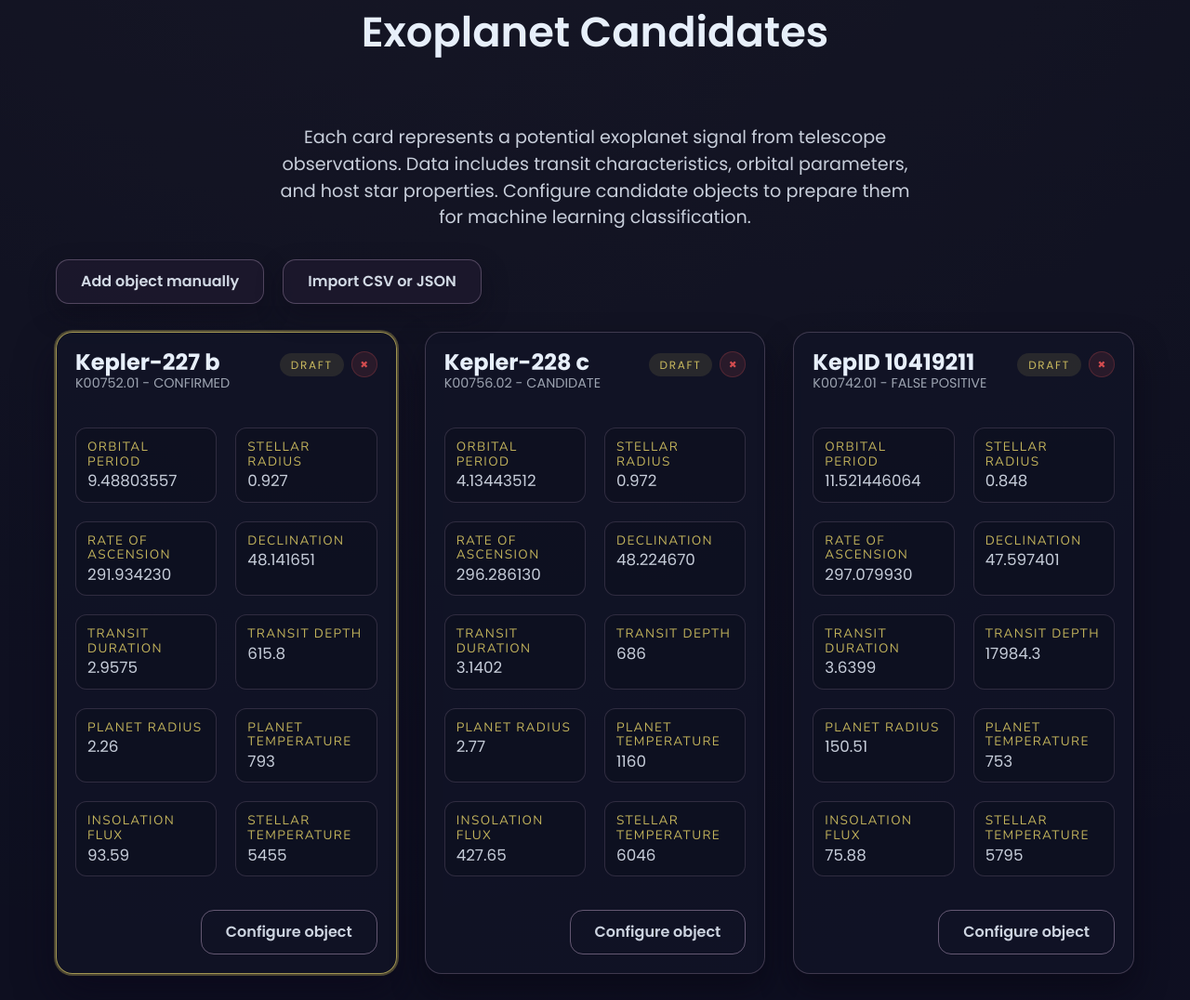
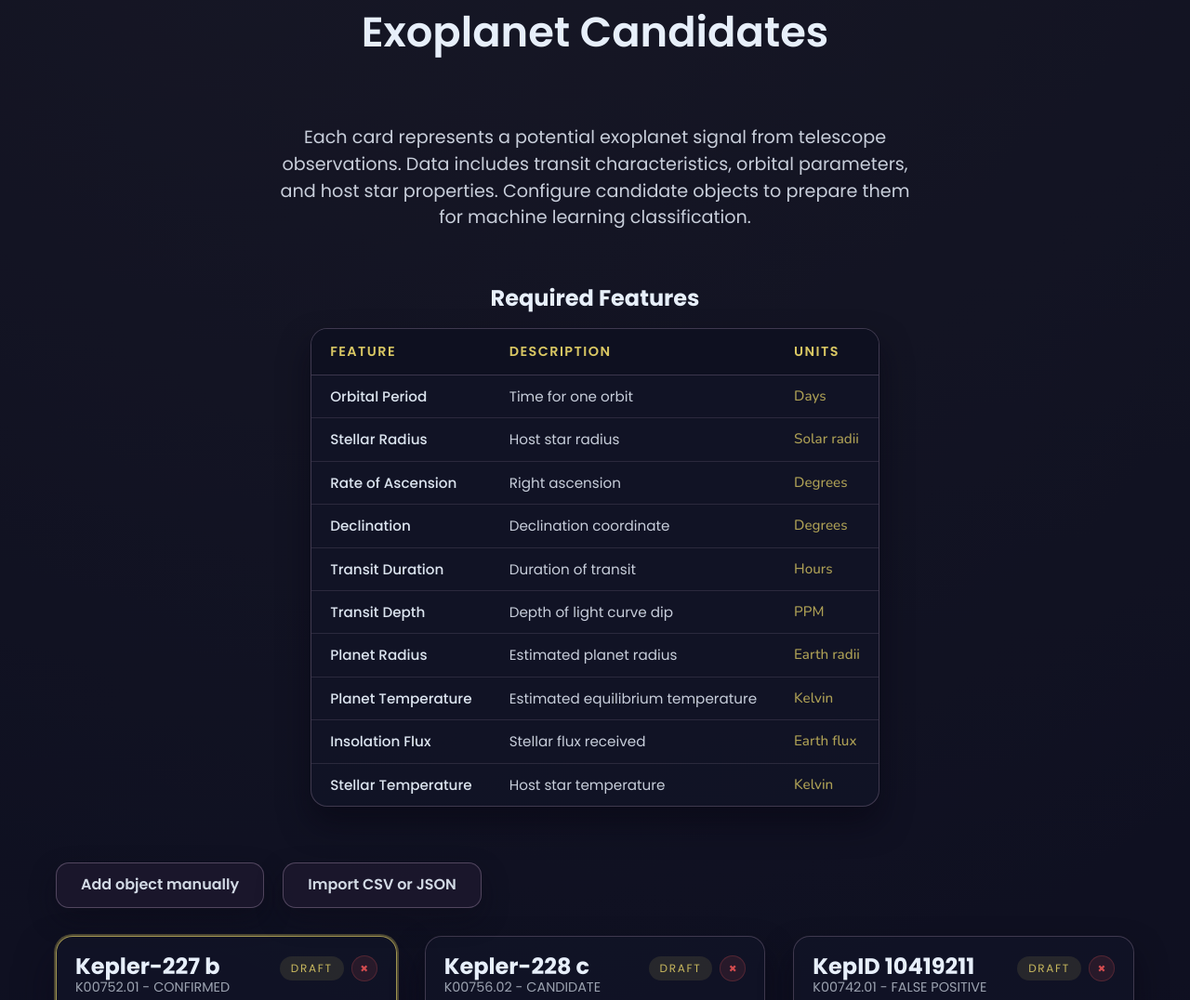
Before and after one commit to noahfavreau/nasa-space-apps-2025, a plain HTML site: page public/prediction.html in a window 1280 px wide. Shown: the part 963-2039 px from the top of the page at 93% size. Drawn offline with nearby package versions, Linux system fonts and the light colour scheme; no server answers.

Commit message:
Add required features table to prediction page with styling

```diff
--- a/public/css/styles.css
+++ b/public/css/styles.css
@@ -1661,6 +1661,96 @@ body.architecture-page .section-heading p{
     justify-content: flex-end;
 }
 
+/* Required Features Table Styles */
+.required-features {
+    max-width: 800px;
+    margin: 0 auto;
+    padding: var(--spacing-md) 0;
+}
+
+.required-features h3 {
+    text-align: center;
+    margin-bottom: var(--spacing-sm);
+    color: var(--color-white);
+}
+
+.features-table-container {
+    overflow-x: auto;
+    border-radius: 18px;
+    background: rgba(18, 20, 38, 0.82);
+    border: 1px solid rgba(226, 193, 229, 0.22);
+    box-shadow: 0 18px 32px rgba(7, 6, 18, 0.55);
+}
+
+.features-table {
+    width: 100%;
+    border-collapse: collapse;
+    font-family: var(--font-primary);
+}
+
+.features-table thead {
+    background: rgba(14, 16, 32, 0.95);
+}
+
+.features-table th {
+    padding: 16px 20px;
+    text-align: left;
+    font-weight: 600;
+    color: rgba(240, 220, 106, 0.9);
+    font-size: 0.9rem;
+    text-transform: uppercase;
+    letter-spacing: 0.1em;
+    border-bottom: 1px solid rgba(226, 193, 229, 0.2);
+}
+
+.features-table tbody tr {
+    border-bottom: 1px solid rgba(226, 193, 229, 0.12);
+    transition: background-color 0.2s ease;
+}
+
+.features-table tbody tr:hover {
+    background: rgba(226, 193, 229, 0.05);
+}
+
+.features-table tbody tr:last-child {
+    border-bottom: none;
+}
+
+.features-table td {
+    padding: 14px 20px;
+    color: rgba(231, 239, 250, 0.85);
+    font-size: 0.95rem;
+    vertical-align: top;
+}
+
+.features-table td:first-child {
+    font-weight: 500;
+    color: rgba(231, 239, 250, 0.95);
+}
+
+.features-table td:last-child {
+    color: rgba(240, 220, 106, 0.7);
+    font-family: var(--font-secondary);
+    font-weight: 500;
+}
+
+/* Responsive table */
+@media (max-width: 768px) {
+    .features-table-container {
+        border-radius: 12px;
+    }
+
+    .features-table th,
+    .features-table td {
+        padding: 12px 16px;
+        font-size: 0.85rem;
+    }
+
+    .features-table th {
+        font-size: 0.8rem;
+    }
+}
+
 .dataset-runner{
     position: relative;
     padding: var(--spacing-xl) var(--spacing-sm) 0;
--- a/public/prediction.html
+++ b/public/prediction.html
@@ -75,6 +75,73 @@
                     <p>Each card represents a potential exoplanet signal from telescope observations. Data includes
                         transit characteristics, orbital parameters, and host star properties. Configure candidate
                         objects to prepare them for machine learning classification.</p>
+                </div>
+
+                <div class="required-features">
+                    <h3>Required Features</h3>
+                    <div class="features-table-container">
+                        <table class="features-table">
+                            <thead>
+                                <tr>
+                                    <th>Feature</th>
+                                    <th>Description</th>
+                                    <th>Units</th>
+                                </tr>
+                            </thead>
+                            <tbody>
+                                <tr>
+                                    <td>Orbital Period</td>
+                                    <td>Time for one orbit</td>
+                                    <td>Days</td>
+                                </tr>
+                                <tr>
+                                    <td>Stellar Radius</td>
+                                    <td>Host star radius</td>
+                                    <td>Solar radii</td>
+                                </tr>
+                                <tr>
+                                    <td>Rate of Ascension</td>
+                                    <td>Right ascension</td>
+                                    <td>Degrees</td>
+                                </tr>
+                                <tr>
+                                    <td>Declination</td>
+                                    <td>Declination coordinate</td>
+                                    <td>Degrees</td>
+                                </tr>
+                                <tr>
+                                    <td>Transit Duration</td>
+                                    <td>Duration of transit</td>
+                                    <td>Hours</td>
+                                </tr>
+                                <tr>
+                                    <td>Transit Depth</td>
+                                    <td>Depth of light curve dip</td>
+                                    <td>PPM</td>
+                                </tr>
+                                <tr>
+                                    <td>Planet Radius</td>
+                                    <td>Estimated planet radius</td>
+                                    <td>Earth radii</td>
+                                </tr>
+                                <tr>
+                                    <td>Planet Temperature</td>
+                                    <td>Estimated equilibrium temperature</td>
+                                    <td>Kelvin</td>
+                                </tr>
+                                <tr>
+                                    <td>Insolation Flux</td>
+                                    <td>Stellar flux received</td>
+                                    <td>Earth flux</td>
+                                </tr>
+                                <tr>
+                                    <td>Stellar Temperature</td>
+                                    <td>Host star temperature</td>
+                                    <td>Kelvin</td>
+                                </tr>
+                            </tbody>
+                        </table>
+                    </div>
                 </div>
 
                 <div class="object-library__actions">
```
